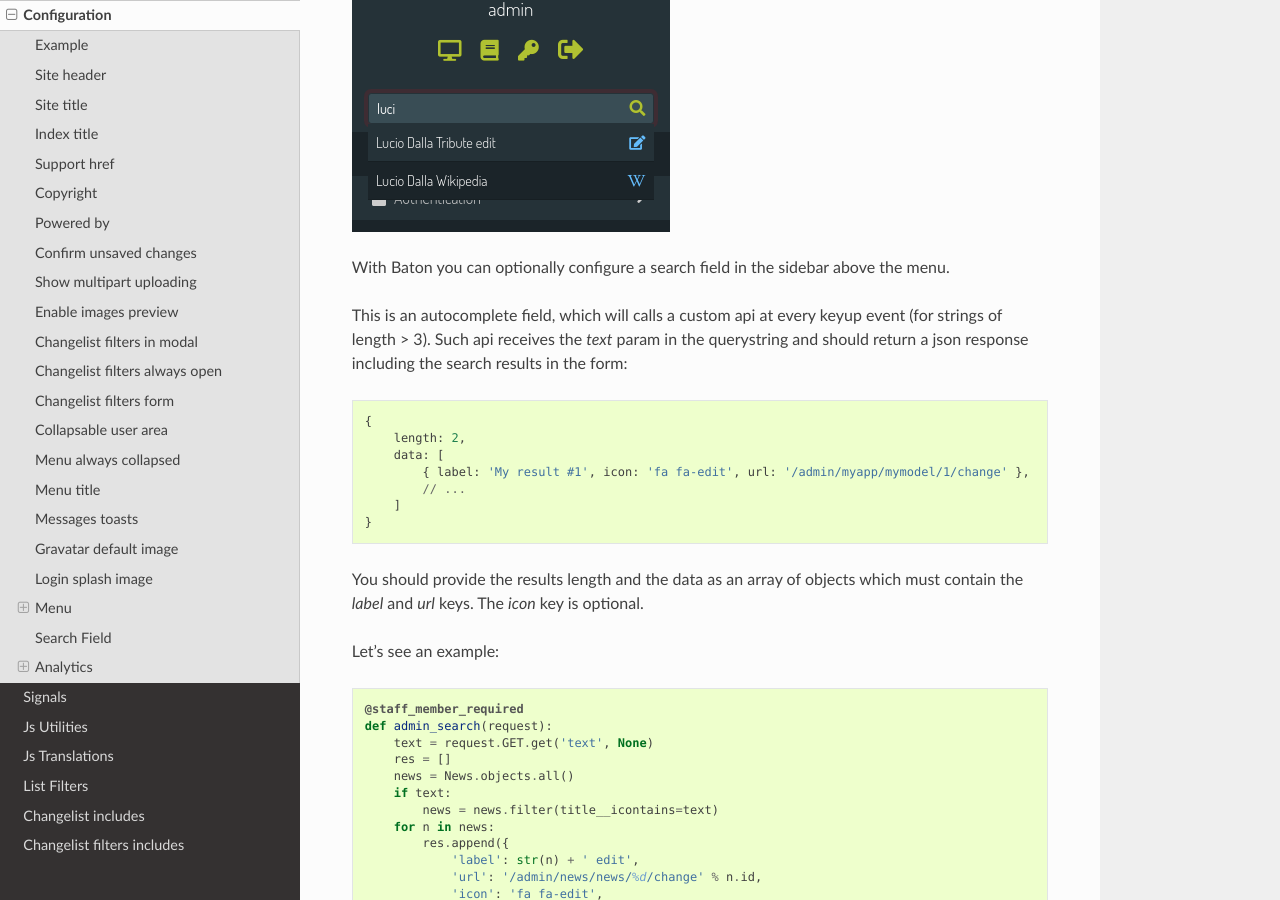
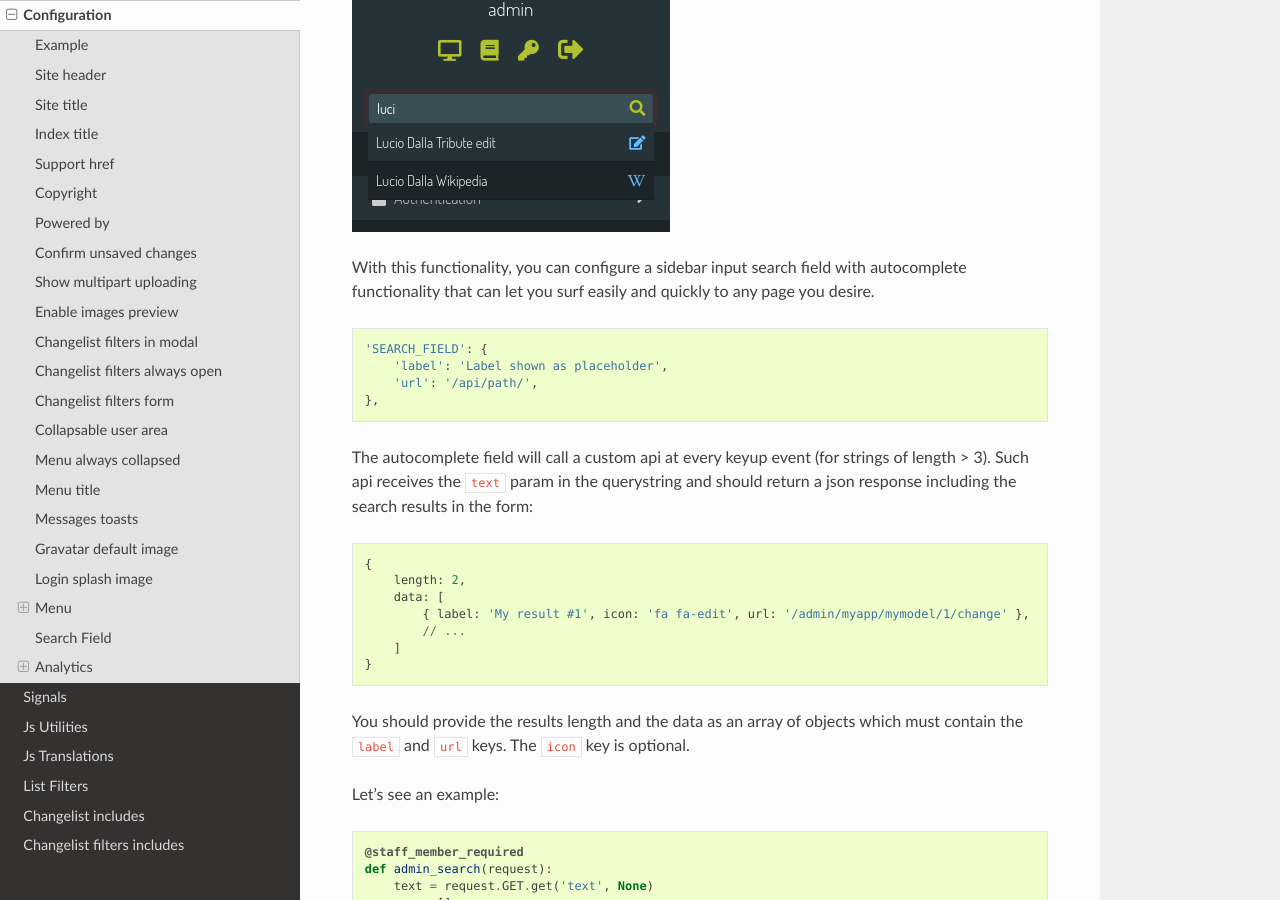
Before and after one commit to otto-torino/django-baton, a Sphinx documentation site: the page built from docs/configuration.rst, in a window 1280 px wide and 900 px high, scrolled down 10839 px. Built offline with Sphinx 7.4.7 and the Read the Docs theme 2.0.0, drawn with Linux system fonts in a browser that asks for light colours; pages that are not in the unit, such as notebooks, are missing from menus.

Commit message:
updates docs

```diff
--- a/docs/configuration.rst
+++ b/docs/configuration.rst
@@ -319,9 +319,14 @@ Search Field
 
 .. image:: images/search-field.png
 
-With Baton you can optionally configure a search field in the sidebar above the menu.
+With this functionality, you can configure a sidebar input search field with autocomplete functionality that can let you surf easily and quickly to any page you desire. ::
 
-This is an autocomplete field, which will calls a custom api at every keyup event (for strings of length > 3). Such api receives the `text` param in the querystring and  should return a json response including the search results in the form::
+    'SEARCH_FIELD': {
+        'label': 'Label shown as placeholder',
+        'url': '/api/path/',
+    },
+
+The autocomplete field will call a custom api at every keyup event (for strings of length > 3). Such api receives the ``text`` param in the querystring and  should return a json response including the search results in the form: ::
 
     {
         length: 2,
@@ -331,9 +336,9 @@ This is an autocomplete field, which will calls a custom api at every keyup even
         ]
     }
 
-You should provide the results length and the data as an array of objects which must contain the `label` and `url` keys. The `icon` key is optional.
+You should provide the results length and the data as an array of objects which must contain the ``label`` and ``url`` keys. The ``icon`` key is optional.
 
-Let's see an example::
+Let's see an example: ::
 
     @staff_member_required
     def admin_search(request):
```
Also changed, not shown: README.md (+13 -1 lines).
